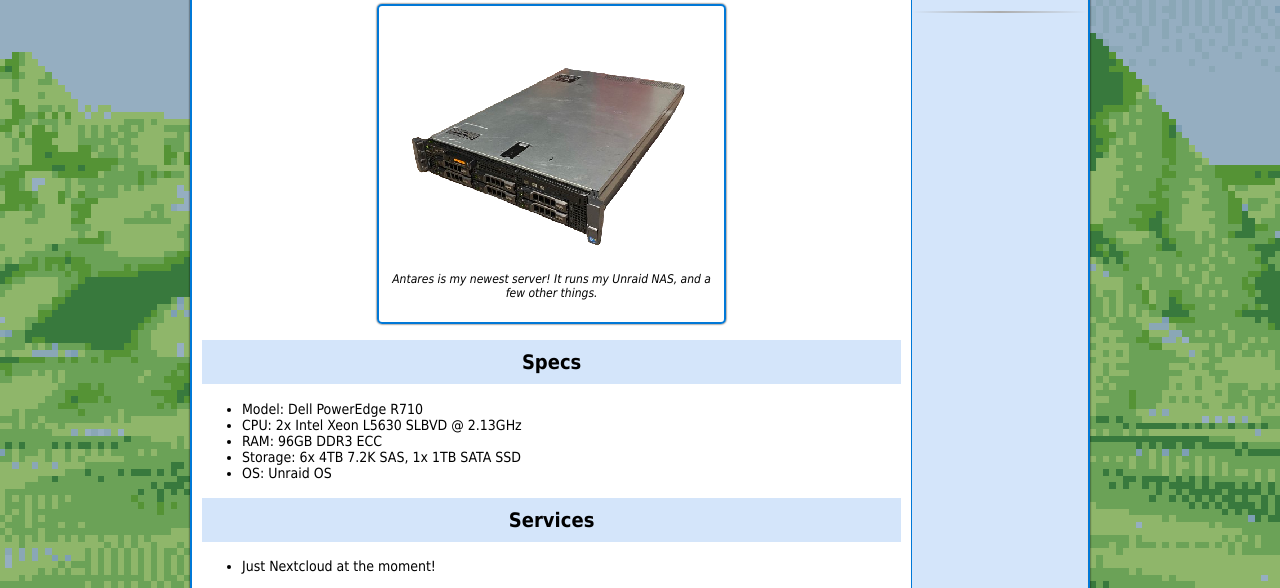
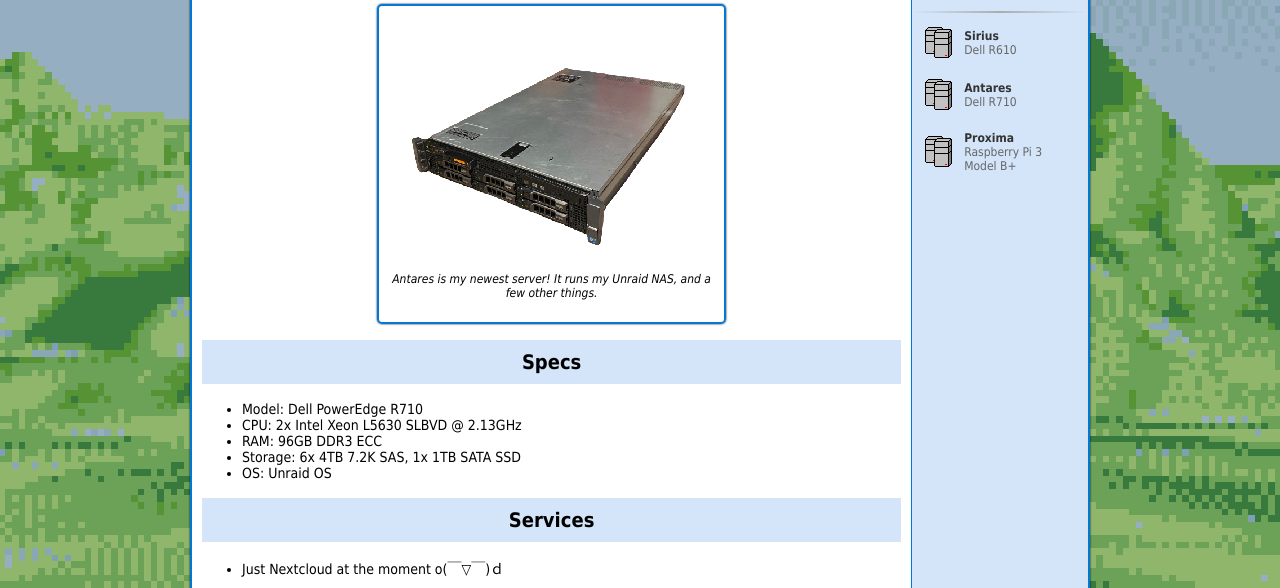
Before and after one commit to hawwwwwk/My-Website, a plain HTML site: page servers/antares/index.html in a window 1280 px wide. Shown: the part 179-767 px from the top of the page. Drawn offline with Linux system fonts and the light colour scheme; files whose address does not match are found by name.

Commit message:
right hand menu update

```diff
--- a/servers/antares/index.html
+++ b/servers/antares/index.html
@@ -41,7 +41,7 @@
 
                 <h2 class="blog-subtitle">Services</h2>
                 <ul class="blog-list">
-                    <li>Just Nextcloud at the moment!</li>
+                    <li>Just Nextcloud at the moment o(￣▽￣)ｄ</li>
                 </ul>
 
 
@@ -108,6 +108,27 @@
                     </div>
                 </a>
                 <div class="menu-divider"></div> <!-- Divider -->
+                <a href="../sirius/" class="menu-item" id="menu-item-sirius"> <!-- Sirius - R610 -->
+                    <img src="../../media/single_server_icon.png" alt="Server Icon" class="menu-icon">
+                    <div class="menu-text">
+                        <span class="menu-short">Sirius</span>
+                        <span class="menu-full">Dell R610</span>
+                    </div>
+                </a>
+                <a href="../antares/" class="menu-item" id="menu-item-antares"> <!-- Sirius - R610 -->
+                    <img src="../../media/single_server_icon.png" alt="Server Icon" class="menu-icon">
+                    <div class="menu-text">
+                        <span class="menu-short">Antares</span>
+                        <span class="menu-full">Dell R710</span>
+                    </div>
+                </a>
+                <a href="../proxima/" class="menu-item" id="menu-item-antares"> <!-- Proxima - Raspberry Pi -->
+                    <img src="../../media/single_server_icon.png" alt="Server Icon" class="menu-icon">
+                    <div class="menu-text">
+                        <span class="menu-short">Proxima</span>
+                        <span class="menu-full">Raspberry Pi 3 Model B+</span>
+                    </div>
+                </a>
             </div>
 
         </div>
```
Also changed, not shown: servers/proxima/index.html (+21 -0 lines), servers/sirius/index.html (+21 -0 lines).
